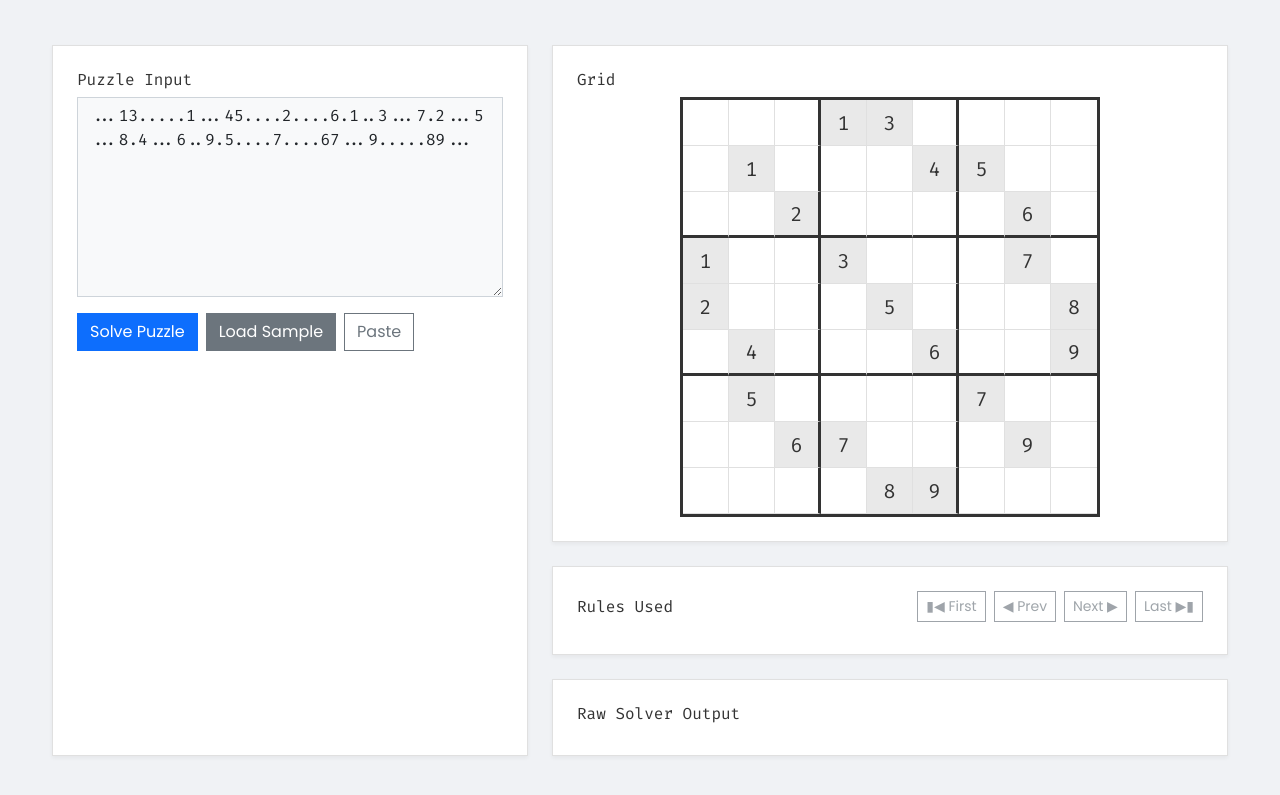
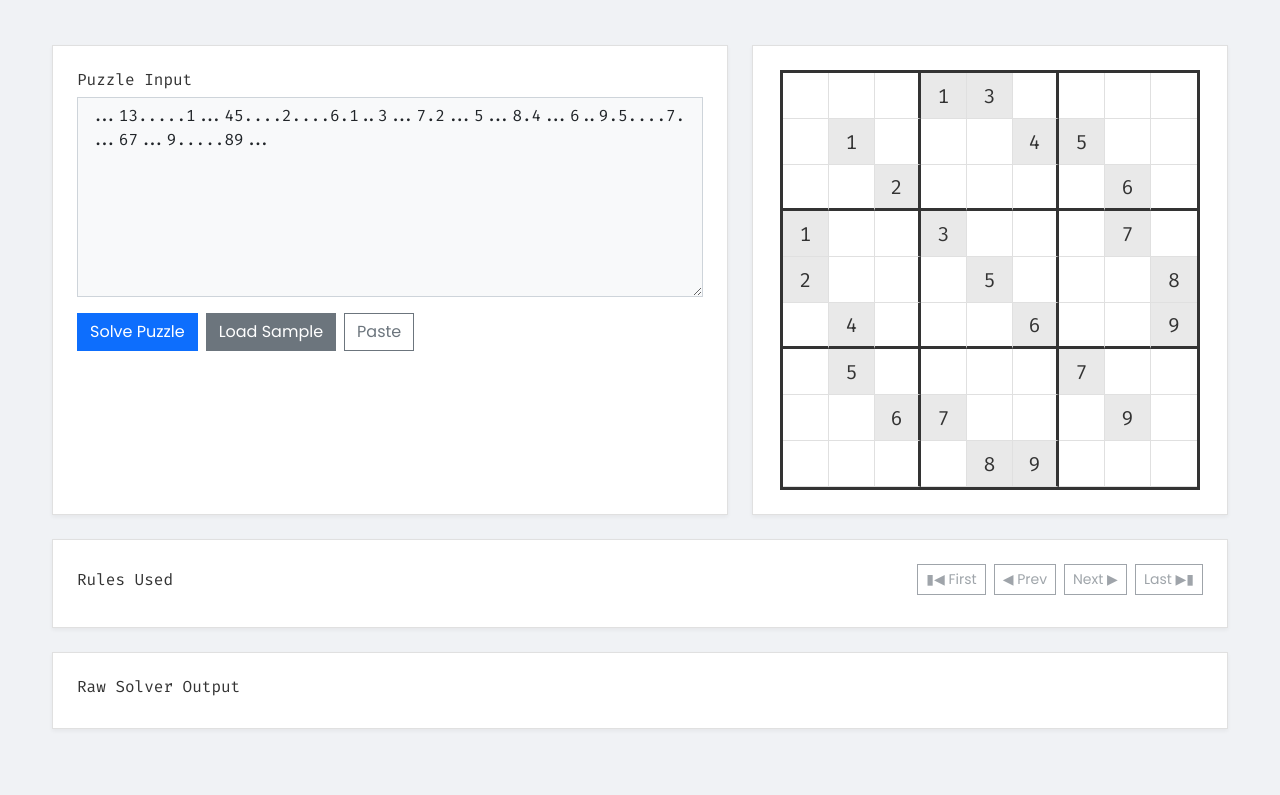
Before and after one commit to RomanLut/SudokuSolver, a website with bundled scripts: page public/index.html in a window 1280 px wide. Shown: the part 137-932 px from the top of the page. Built offline with nearby package versions, Linux system fonts and the light colour scheme.

Commit message:
adjusted layout

```diff
--- a/public/index.html
+++ b/public/index.html
@@ -18,7 +18,7 @@
     </div>
 
     <div class="row g-4">
-        <div class="col-lg-5">
+        <div class="col-lg-7">
             <div class="panel">
                 <div class="mb-3">
                     <h2 class="h4">Puzzle Input</h2>
@@ -32,14 +32,13 @@
                 <div id="status" class="mt-3"></div>
             </div>
         </div>
-        <div class="col-lg-7">
-            <div class="row g-4">
-                <div class="col-12">
+        <div class="col-lg-5">
             <div class="panel">
-                        <h2 class="h4">Grid</h2>
                 <div id="grid" class="grid" aria-live="polite"></div>
             </div>
         </div>
+    </div>
+    <div class="row g-4 mt-0">
         <div class="col-12">
             <div class="panel">
                 <div class="d-flex justify-content-between align-items-center mb-2">
@@ -54,12 +53,12 @@
                 <ol id="rules" class="list-group list-group-numbered"></ol>
             </div>
         </div>
+    </div>
+    <div class="row g-4 mt-0">
         <div class="col-12">
             <div class="panel">
                 <h2 class="h4">Raw Solver Output</h2>
                 <pre id="output"></pre>
-                    </div>
-                </div>
             </div>
         </div>
     </div>
--- a/public/ui.js
+++ b/public/ui.js
@@ -109,7 +109,7 @@ export function createStepViewer(gridEl, rulesEl, firstBtnEl, prevBtnEl, nextBtn
     const li = rulesEl.children[index];
     if (li) {
       li.classList.add('step-active');
-      li.scrollIntoView({ block: 'nearest' });
+      rulesEl.scrollTop = li.offsetTop - rulesEl.offsetTop;
     }
     const { boardState, highlightCells } = stepStates[index];
     renderStepBoard(gridEl, currentPuzzle, boardState, highlightCells);
```
Also changed, not shown: public/native.html (+6 -7 lines). Lines whose indentation alone changed are shown as unchanged.
